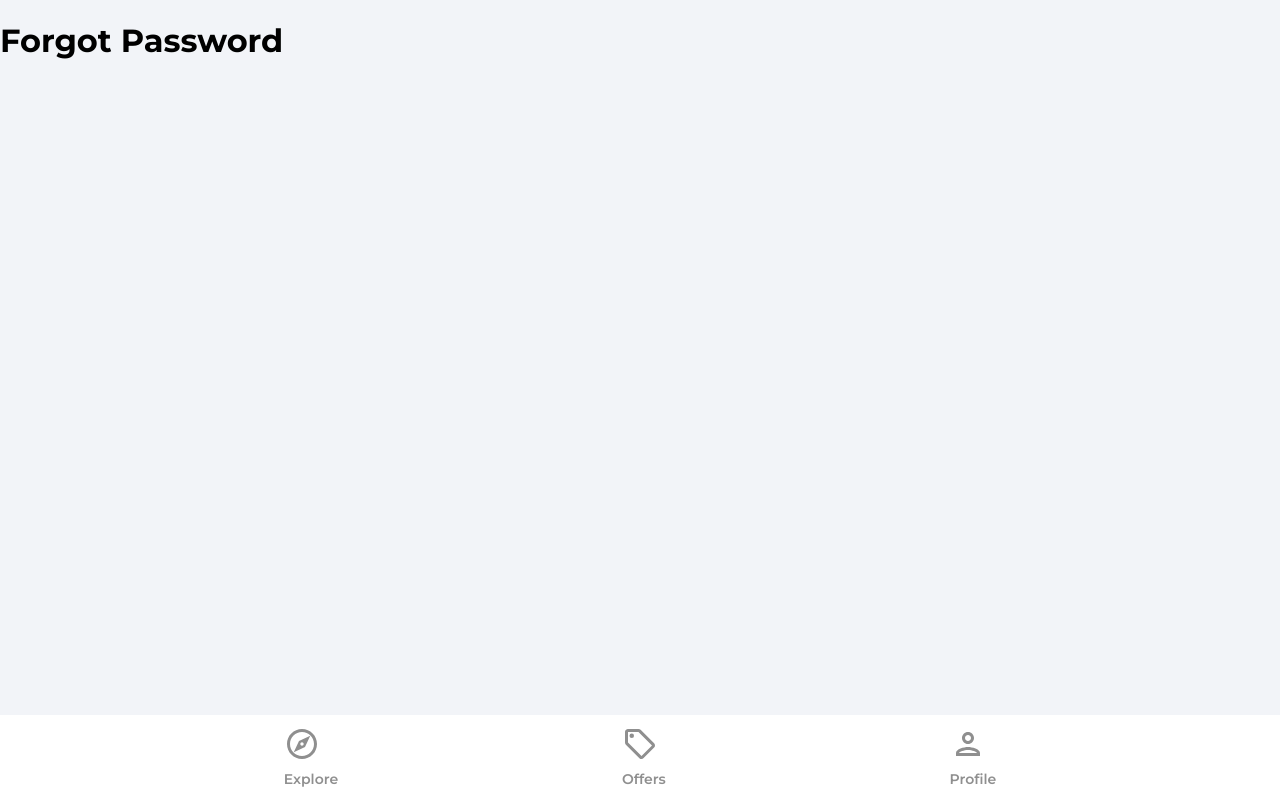
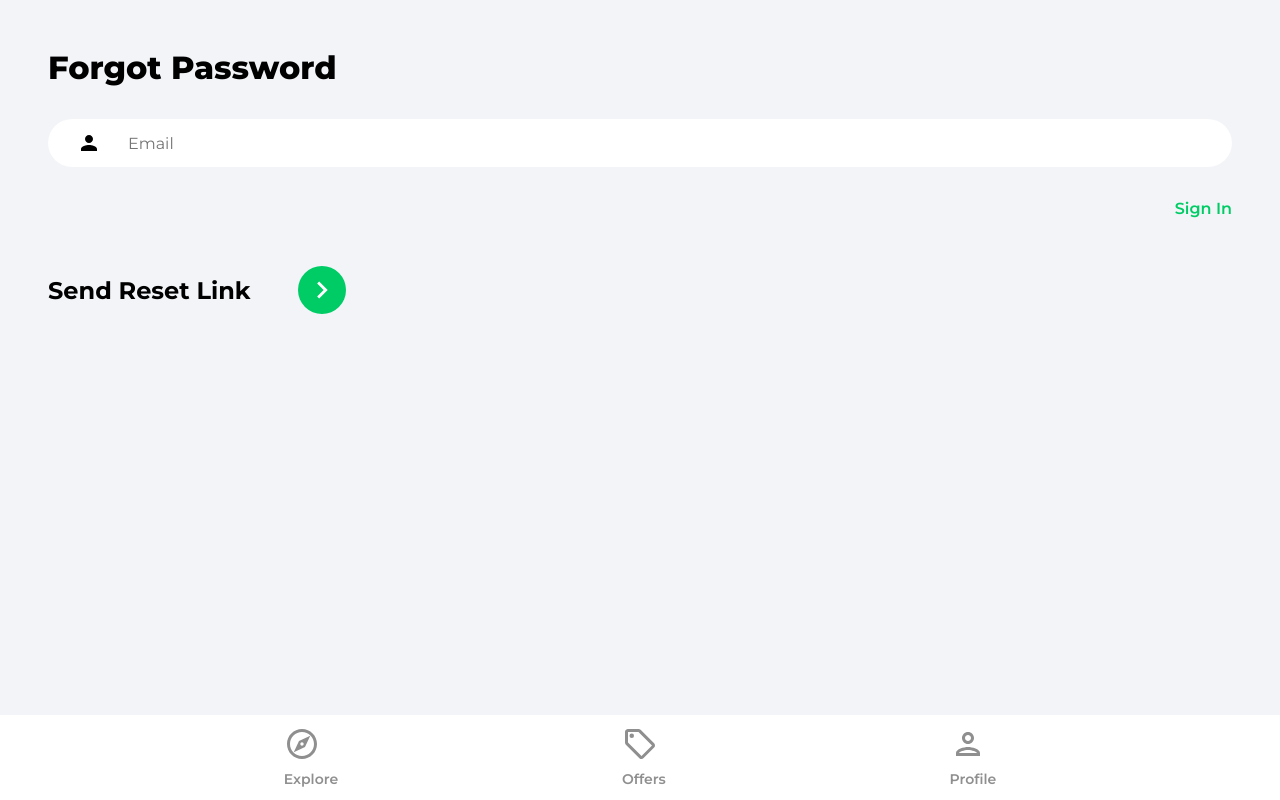
Before and after one commit to ic3surf3r/Housemarket-React-Firebase, a React (Create React App) app: page /forgot-password in a window 1280 px wide. Built offline with nearby package versions, Linux system fonts and the light colour scheme.

Commit message:
reset password functionality

```diff
--- a/src/pages/ForgotPassword.jsx
+++ b/src/pages/ForgotPassword.jsx
@@ -1,7 +1,52 @@
+import { useState } from "react";
+import { Link } from "react-router-dom";
+import { getAuth, sendPasswordResetEmail } from "firebase/auth";
+import { toast } from "react-toastify";
+import { ReactComponent as ArrowRightIcon } from "../assets/svg/keyboardArrowRightIcon.svg";
+
 function ForgotPassword() {
+  const [email, setEmail] = useState("");
+
+  const onChange = (e) => setEmail(e.target.value);
+
+  const onSubmit = async (e) => {
+    e.preventDefault();
+    try {
+      const auth = getAuth();
+      await sendPasswordResetEmail(auth, email);
+      toast.success("Email Sent");
+    } catch (error) {
+      toast.error("Could not send reset email");
+    }
+  };
+
   return (
-    <div>
-      <h1>Forgot Password</h1>
+    <div className="pageContainer">
+      <header>
+        <p className="pageHeader">Forgot Password</p>
+      </header>
+      <main>
+        <form onSubmit={onSubmit}>
+          <input
+            type="email"
+            className="emailInput"
+            placeholder="Email"
+            id="email"
+            value={email}
+            onChange={onChange}
+          />
+          <Link className="forgotPasswordLink" to="/sign-in">
+            Sign In
+          </Link>
+
+          <div className="signInBar">
+            <div className="signInText">Send Reset Link</div>
+            <button className="signInButton">
+              <ArrowRightIcon fill="#ffffff" width="34px" height="34px" />
+            </button>
+          </div>
+        </form>
+      </main>
     </div>
   );
 }
```
